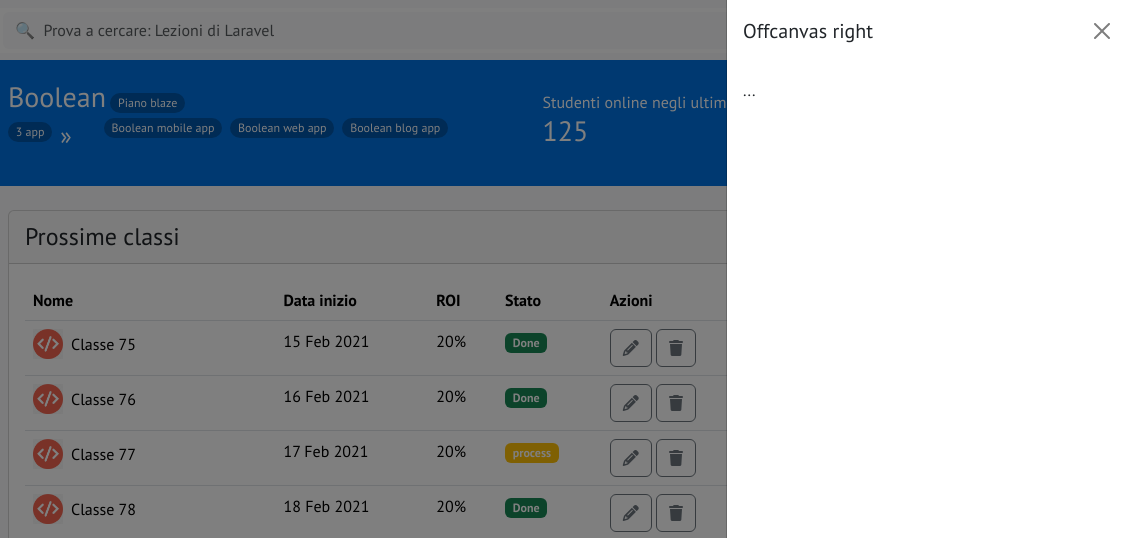
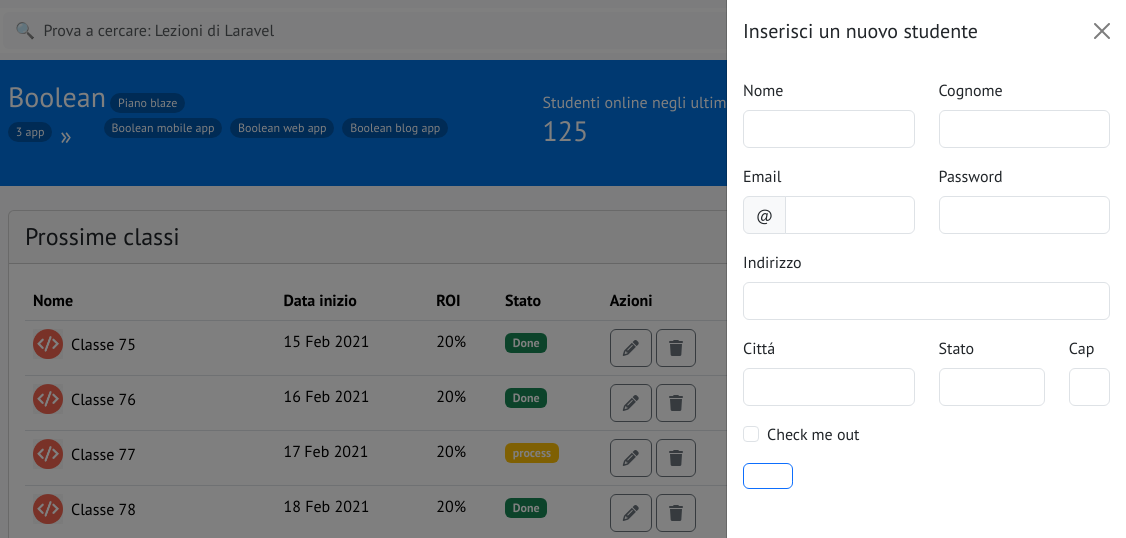
Before and after one commit to gabrielemafrica/html-css-bootstrap-dashboard, a plain HTML site: page index.html in a window 1280 px wide. Both pictures are taken after a click on the button "Nuovo Studente". Shown: the top 538 px of the page, 154-1280 px from the left. Drawn offline with nearby package versions, Linux system fonts and the light colour scheme.

Commit message:
parte offcanvas

```diff
--- a/index.html
+++ b/index.html
@@ -145,11 +145,95 @@
 
                         <div class="offcanvas offcanvas-end" tabindex="-1" id="offcanvasRight" aria-labelledby="offcanvasRightLabel">
                         <div class="offcanvas-header">
-                        <h5 class="offcanvas-title" id="offcanvasRightLabel">Offcanvas right</h5>
+                        <h5 class="offcanvas-title" id="offcanvasRightLabel">Inserisci un nuovo studente</h5>
                         <button type="button" class="btn-close" data-bs-dismiss="offcanvas" aria-label="Close"></button>
                         </div>
                         <div class="offcanvas-body">
-                            ...
+
+                            <form>
+
+                                <div class="row">
+                                    <div class="col-6">
+                                        <div class="mb-3">
+                                            <label for="exampleInputEmail1" class="form-label">Nome</label>
+                                            <input type="text" class="form-control" id="exampleInputEmail1" aria-describedby="emailHelp">
+                                        </div>
+                                    </div>
+
+                                    <div class="col-6">
+
+                                        <div class="mb-3">
+                                            <label for="exampleInputPassword1" class="form-label">Cognome</label>
+                                            <input type="text" class="form-control" id="exampleInputPassword1">
+                                        </div>
+                                    </div>
+                                </div>
+
+
+
+                                <div class="row">
+                                    <div class="col-6">
+
+                                        <div class="mb-3">
+                                            <label for="exampleInputEmail1" class="form-label">Email</label>
+                                            <div class="input-group mb-3">
+
+                                                <span class="input-group-text" id="basic-addon1">@</span>
+                                                <input type="email" class="form-control" id="exampleInputEmail1" aria-describedby="emailHelp">
+
+                                            </div>
+                                        </div>
+                                    </div>
+
+                                    <div class="col-6">
+
+                                        <div class="mb-3">
+                                            <label for="exampleInputPassword1" class="form-label">Password</label>
+                                            <input type="password" class="form-control" id="exampleInputPassword1">
+                                        </div>
+
+                                    </div>
+                                </div>
+
+                                <div class="row">
+                                    <div class="col-12">
+                                        <div class="mb-3">
+                                            <label for="exampleInputEmail1" class="form-label">Indirizzo</label>
+                                            <input type="text" class="form-control" id="exampleInputEmail1" aria-describedby="emailHelp">
+                                        </div>
+                                    </div>
+                                </div>
+
+                                <div class="row">
+                                    <div class="col-6">
+                                        <div class="mb-3">
+                                            <label for="exampleInputEmail1" class="form-label">Cittá</label>
+                                            <input type="text" class="form-control" id="exampleInputEmail1" aria-describedby="emailHelp">
+                                        </div>
+                                    </div>
+                                    <div class="col-4">
+                                        <div class="mb-3">
+                                            <label for="exampleInputEmail1" class="form-label">Stato</label>
+                                            <input type="text" class="form-control" id="exampleInputEmail1" aria-describedby="emailHelp">
+                                        </div>
+                                    </div>
+                                    <div class="col-2">
+                                        <div class="mb-3">
+                                            <label for="exampleInputEmail1" class="form-label">Cap</label>
+                                            <input type="text" class="form-control" id="exampleInputEmail1" aria-describedby="emailHelp">
+                                        </div>
+                                    </div>
+                                </div>
+
+
+                                <div class="mb-3 form-check">
+                                  <input type="checkbox" class="form-check-input" id="exampleCheck1">
+                                  <label class="form-check-label" for="exampleCheck1">Check me out</label>
+                                </div>
+                                <button type="submit" class="btn btn-primary">Submit</button>
+                              </form>
+
+
                         </div>
                         </div>
 
```
